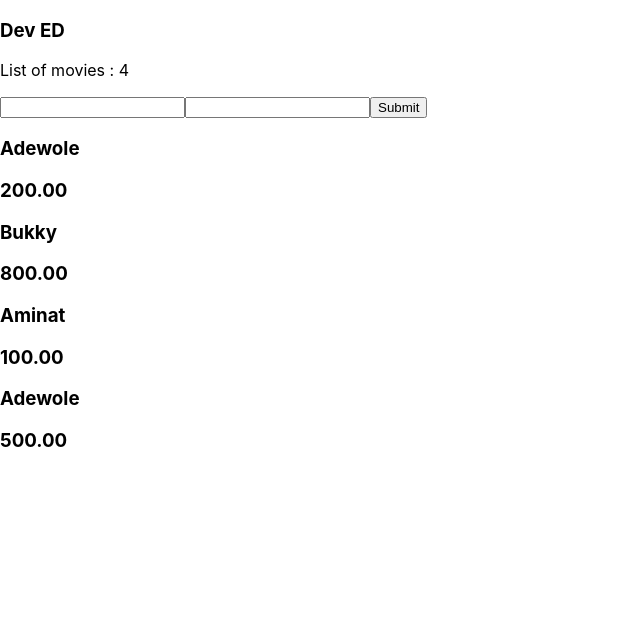
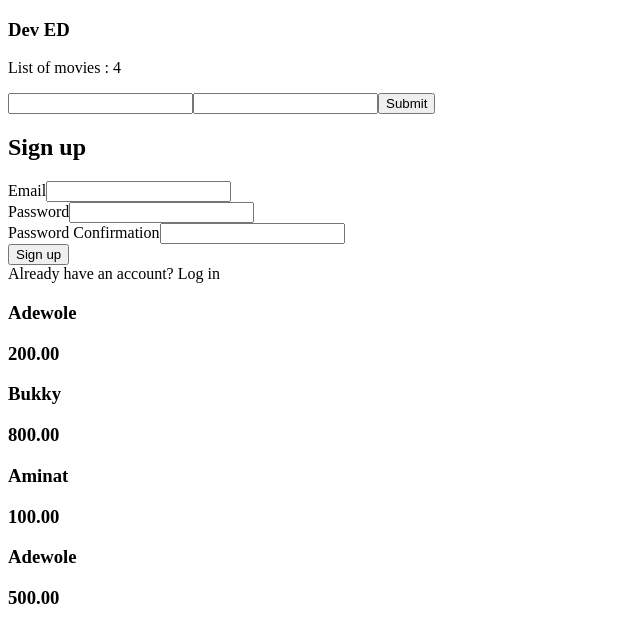
Before and after one commit to raylinks/react-state-management, a React (Create React App) app: page / in a window 1280 px wide. Shown: the top 642 px of the page, without its empty margins (0-640 px from the left). Built offline with nearby package versions, Linux system fonts and the light colour scheme.

Commit message:
signup interface

```diff
--- a/package.json
+++ b/package.json
@@ -6,7 +6,9 @@
     "@testing-library/jest-dom": "^5.11.9",
     "@testing-library/react": "^11.2.5",
     "@testing-library/user-event": "^12.7.1",
+    "bootstrap": "^4.6.0",
     "react": "^17.0.1",
+    "react-bootstrap": "^1.5.2",
     "react-dom": "^17.0.1",
     "react-scripts": "4.0.2",
     "web-vitals": "^1.1.0"
--- a/src/App.js
+++ b/src/App.js
@@ -2,6 +2,7 @@
 import MovieList from './MovieList';
 import AddMovie from './AddMovie';
 import Nav from './Nav';
+import Register from './Auth/Register';
 import {MovieProvider} from './MovieContext';
 
 
@@ -12,6 +13,7 @@
     <div className="app">
         <Nav/>
         <AddMovie />
+        <Register/>
           <MovieList  />
     </div>
   </MovieProvider>
--- a/src/Auth/Register.js
+++ b/src/Auth/Register.js
@@ -1,14 +1,40 @@
-import React, {useContext} from 'react';
- import {MovieContext} from './MovieContext';
+import React, {useContext, useRef} from 'react';
+ import {Form, Button, Card} from 'react-bootstrap';
 
 const Register = () => {
-    const [movies,setMovies] = useContext(MovieContext);
+    const emailRef = useRef();
+    const passwordRef = useRef();
+    const passwordConfirmRef = useRef();
+
 
     return (
-    <div>
-        <h3>Register form</h3>
-        <h1>TAILWIND CSS</h1>
+        <>
+    <Card>
+        <Card.Body>
+        <h2 className="text-center mb-4">Sign up</h2>
+        <Form>
+        <Form.Group id="email">
+            <Form.Label>Email</Form.Label>
+            <Form.Control type="email" ref={emailRef} required />
+        </Form.Group>
+
+        <Form.Group id="password">
+            <Form.Label>Password</Form.Label>
+            <Form.Control type="password" ref={passwordRef} required />
+        </Form.Group>
+        <Form.Group id="password-confirm">
+            <Form.Label>Password Confirmation</Form.Label>
+            <Form.Control type="email" ref={passwordConfirmRef} required />
+        </Form.Group>
+        <Button className="w-100" type="submit">Sign up</Button>
+
+        </Form>
+        </Card.Body>
+    </Card>
+    <div className="w-100 text-center mt-2">
+        Already have an account? Log in
     </div>
+    </>
     );
 }
 
--- a/src/index.css
+++ /dev/null
@@ -1,13 +0,0 @@
-body {
-  margin: 0;
-  font-family: -apple-system, BlinkMacSystemFont, 'Segoe UI', 'Roboto', 'Oxygen',
-    'Ubuntu', 'Cantarell', 'Fira Sans', 'Droid Sans', 'Helvetica Neue',
-    sans-serif;
-  -webkit-font-smoothing: antialiased;
-  -moz-osx-font-smoothing: grayscale;
-}
-
-code {
-  font-family: source-code-pro, Menlo, Monaco, Consolas, 'Courier New',
-    monospace;
-}
--- a/src/index.js
+++ b/src/index.js
@@ -1,8 +1,6 @@
 import React from 'react';
 import ReactDOM from 'react-dom';
-import './index.css';
 import App from './App';
-import reportWebVitals from './reportWebVitals';
 
 ReactDOM.render(
   <React.StrictMode>
@@ -10,8 +8,3 @@
   </React.StrictMode>,
   document.getElementById('root')
 );
-
-// If you want to start measuring performance in your app, pass a function
-// to log results (for example: reportWebVitals(console.log))
-// or send to an analytics endpoint. Learn more: https://bit.ly/CRA-vitals
-reportWebVitals();
```
Also changed, not shown: 1 other file (tests, documents, lock files or other folders).
